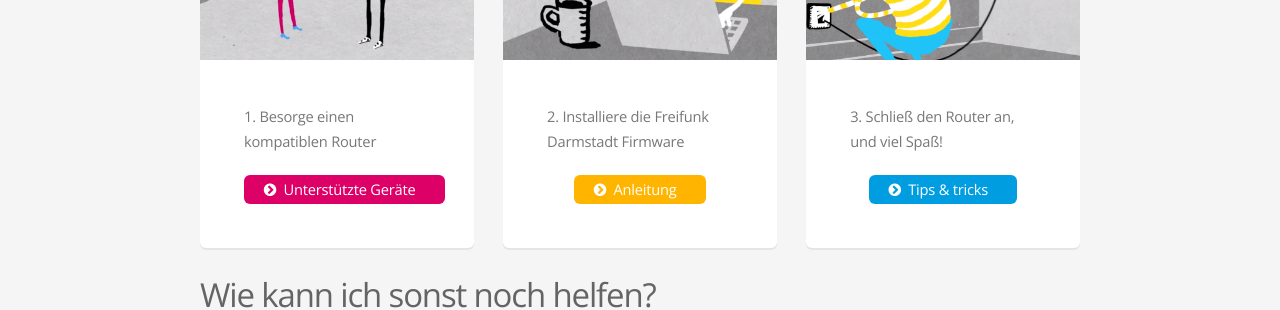
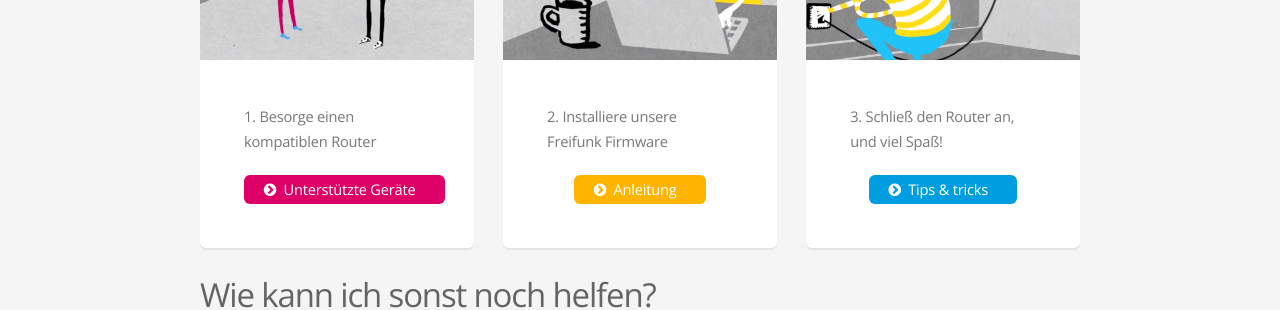
Before and after one commit to mdrenger/darmstadt.freifunk.net, a Jekyll site: the page built from pages/mitmachen.html, in a window 1280 px wide and 1138 px high. Shown: the part 476-786 px from the top of the window. Built offline with Jekyll 4.4.1, drawn with Linux system fonts in a browser that asks for light colours.

Commit message:
changed the text

```diff
--- a/pages/mitmachen.html
+++ b/pages/mitmachen.html
@@ -39,7 +39,7 @@
 			<div class="4u 12u(2)">
 				<section class="box">
 					<span class="image featured"><img src="../images/install.png" alt="" /></span>
-					<p>2. Installiere die Freifunk Darmstadt Firmware</p>
+					<p>2. Installiere unsere Freifunk Firmware</p>
 					<ul class="actions align-center">
 						<li><a href="/mitmachen/firmware-installieren/" class="button accent3 icon fa-chevron-circle-right">Anleitung</a></li>
 					</ul>
```
